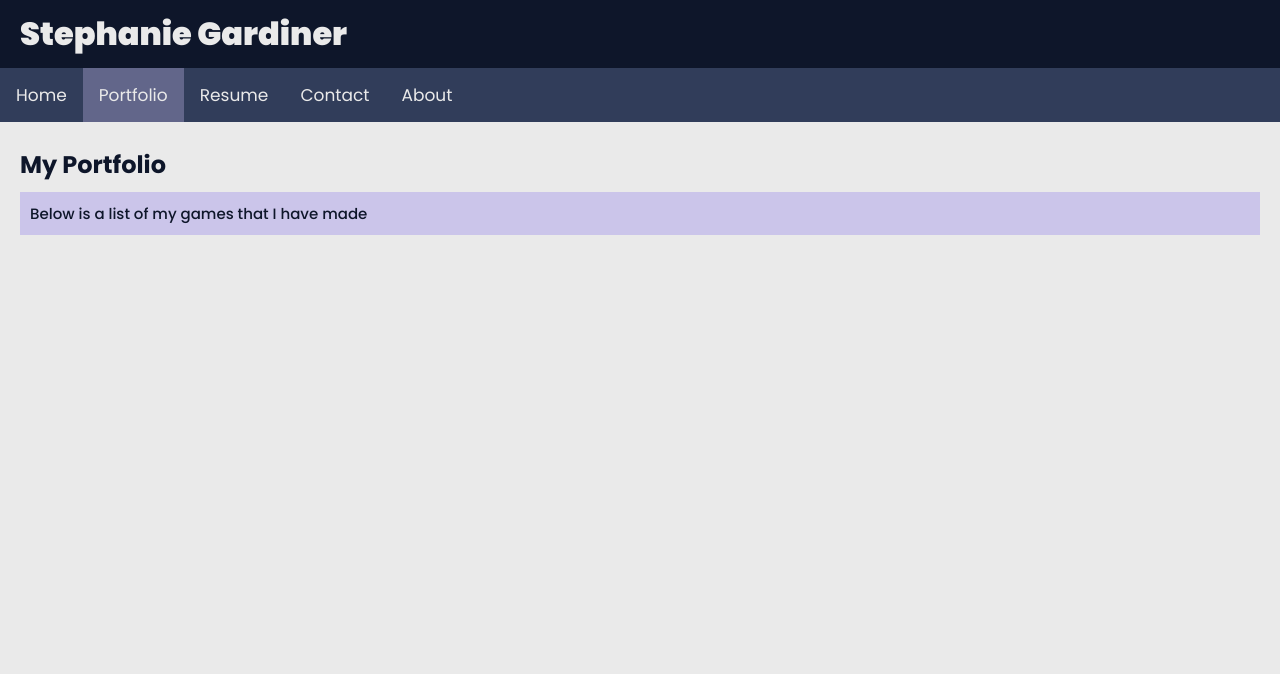
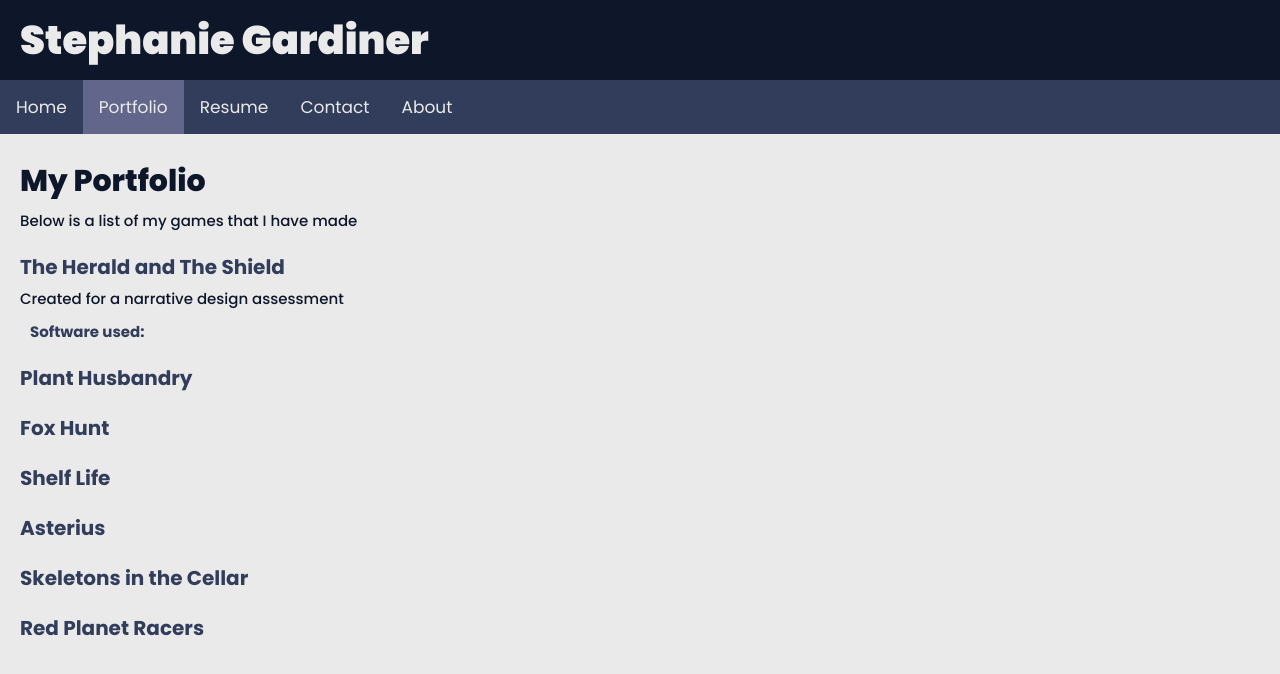
Before and after one commit to Incendium399/stephgardiner.com, a plain HTML site: page html/portfolio.html in a window 1280 px wide. Drawn offline with Linux system fonts and the light colour scheme.

Commit message:
working on format page

```diff
--- a/css/styles.css
+++ b/css/styles.css
@@ -17,6 +17,7 @@ body {
         padding-left: 20px;
         margin: 0px;
         text-align: left;
+        font-size: 40px;
     }
 
     h2 {
@@ -24,7 +25,29 @@ body {
         margin: 20px;
         margin-bottom: 0px;
         margin-top: 25px;
+        font-weight: 800;
+        font-size: 30px;
 
+    }
+
+    h3{
+        color: #313D5A;
+        margin: 20px;
+        margin-bottom: 0px;
+        /*margin-top: 0px;*/
+        font-weight: 700;
+        font-size: 20px;
+
+    }
+
+    h4{
+        color: #313D5A;
+        margin: 20px;
+        margin-top: 10px;
+        margin-bottom: 0px;
+        margin-left: 30px;
+        font-weight: 700;
+        font-size: 15px;
     }
 
     p {
@@ -33,10 +56,17 @@ body {
           font-weight: 500;
           color: #0E162A;
 
-          background-color: #CBC5EA;
+          /*background-color: #DBD8EA;*/
           margin: 20px;
-          margin-top: 10px;
-          padding: 10px;
+          margin-top: 5px;
+          margin-bottom: 0px;
+          /*padding: 10px;*/
+
+    }
+
+    portfolioBlock{
+        content: 50%;
+        background-color: #DBD8EA;
 
     }
 
--- a/html/portfolio.html
+++ b/html/portfolio.html
@@ -26,5 +26,24 @@
     <h2>My Portfolio</h2>
 
     <p>Below is a list of my games that I have made</p>
+
+    <portfolioBlock>
+        <h3>The Herald and The Shield</h3>
+        <p>Created for a narrative design assessment</p>
+
+        <h4>Software used:</h4>
+
+        <h3>Plant Husbandry</h3>
+
+        <h3>Fox Hunt</h3>
+
+        <h3>Shelf Life</h3>
+
+        <h3>Asterius</h3>
+
+        <h3>Skeletons in the Cellar</h3>
+
+        <h3>Red Planet Racers</h3>
+    </portfolioBlock>
   </body>
 </html>
```
Also changed, not shown: html/resume.html (+4 -0 lines).
